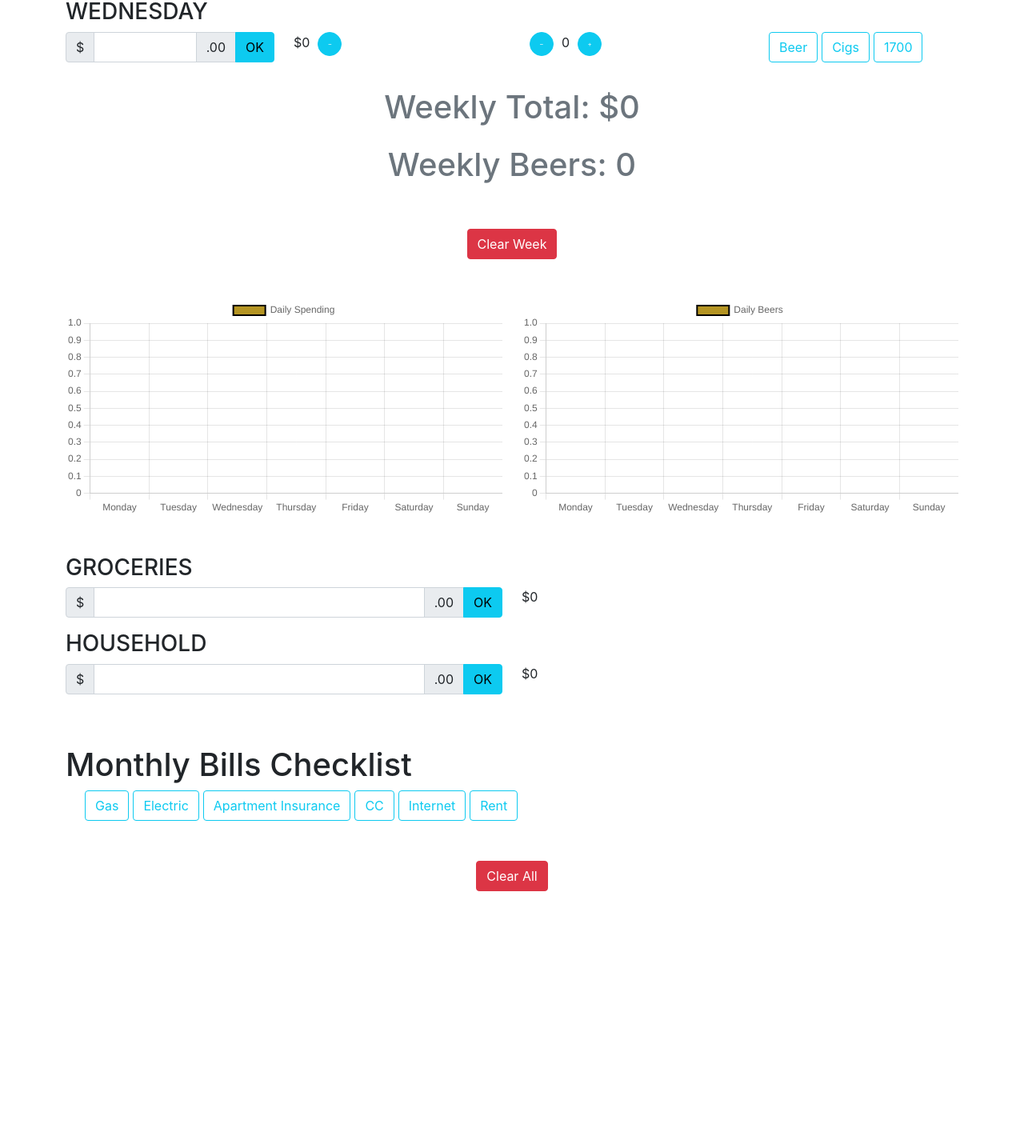
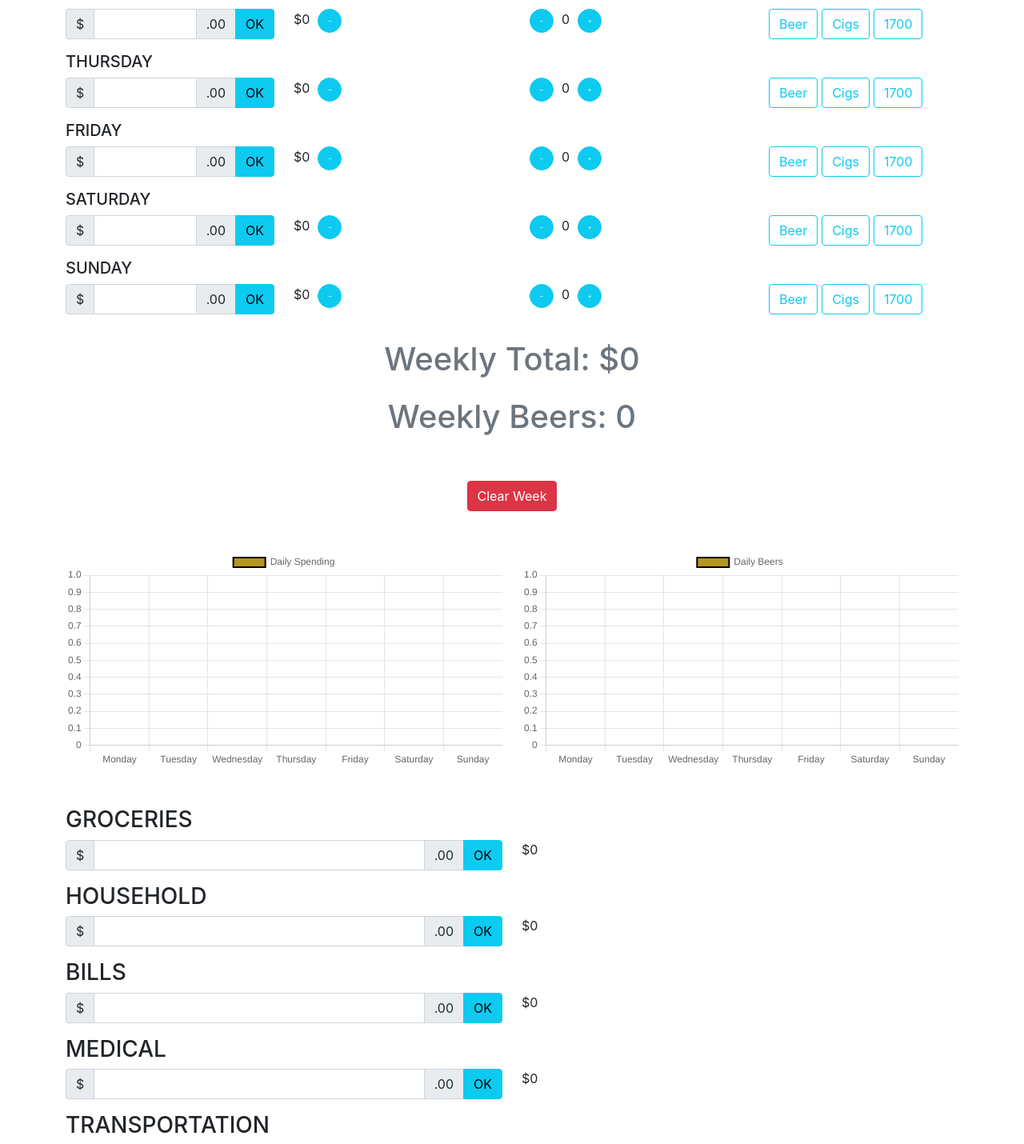
Before and after one commit to CatLibWilk/daily_details, a React (Create React App) app: page / in a window 1280 px wide. Shown: the part 249-1679 px from the top of the page at 80% size. Before the commit the page ends 1363 px from the top, so only its background shows below. Built offline with nearby package versions, Linux system fonts and the light colour scheme; no server answers; the database is empty.

Commit message:
fixed table label issue

```diff
--- a/src/App.js
+++ b/src/App.js
@@ -218,6 +218,46 @@ class App extends React.Component{
               subtractTotalMoney={ this.subtractTotalMoney }
               subtractBeers= {this.subtractBeers }/>
 
+          <DayRow title={"Thursday"}
+              totalMoney={ this.state.days_of_week.thursday.money }
+              totalBeers={ this.state.days_of_week.thursday.beers }
+
+              updateTotalMoney={ this.updateTotalMoney }
+              addBeers={this.addBeers}
+
+              subtractTotalMoney={ this.subtractTotalMoney }
+              subtractBeers= {this.subtractBeers }/>
+
+          <DayRow title={"Friday"}
+              totalMoney={ this.state.days_of_week.friday.money }
+              totalBeers={ this.state.days_of_week.friday.beers }
+
+              updateTotalMoney={ this.updateTotalMoney }
+              addBeers={this.addBeers}
+
+              subtractTotalMoney={ this.subtractTotalMoney }
+              subtractBeers= {this.subtractBeers }/>
+
+          <DayRow title={"Saturday"}
+              totalMoney={ this.state.days_of_week.saturday.money }
+              totalBeers={ this.state.days_of_week.saturday.beers }
+
+              updateTotalMoney={ this.updateTotalMoney }
+              addBeers={this.addBeers}
+
+              subtractTotalMoney={ this.subtractTotalMoney }
+              subtractBeers= {this.subtractBeers }/>
+
+          <DayRow title={"Sunday"}
+              totalMoney={ this.state.days_of_week.sunday.money }
+              totalBeers={ this.state.days_of_week.sunday.beers }
+
+              updateTotalMoney={ this.updateTotalMoney }
+              addBeers={this.addBeers}
+
+              subtractTotalMoney={ this.subtractTotalMoney }
+              subtractBeers= {this.subtractBeers }/>
+
           <div className="row h-100">
             <div className="col-sm my-auto text-center mt-3">
               <h1 className="text-secondary">Weekly Total: ${ this.state.days_of_week.totals.money }</h1>
@@ -238,8 +278,28 @@ class App extends React.Component{
 
           <div>
             <row className="row h-100">
-              <WeekChart daily_data_array={ Object.values( this.state.days_of_week ).map( ( day ) => day.money ) } title={"Daily Spending"} />
-              <WeekChart daily_data_array={ Object.values( this.state.days_of_week ).map( ( day ) => day.beers ) } title={"Daily Beers"} />
+              <WeekChart daily_data_array={
+                [
+                  this.state.days_of_week.monday.money,
+                  this.state.days_of_week.tuesday.money,
+                  this.state.days_of_week.wednesday.money,
+                  this.state.days_of_week.thursday.money,
+                  this.state.days_of_week.friday.money,
+                  this.state.days_of_week.saturday.money,
+                  this.state.days_of_week.sunday.money,
+                ]
+              } title={"Daily Spending"} />
+              <WeekChart daily_data_array={
+                [
+                  this.state.days_of_week.monday.beers,
+                  this.state.days_of_week.tuesday.beers,
+                  this.state.days_of_week.wednesday.beers,
+                  this.state.days_of_week.thursday.beers,
+                  this.state.days_of_week.friday.beers,
+                  this.state.days_of_week.saturday.beers,
+                  this.state.days_of_week.sunday.beers,
+                ]
+              } title={"Daily Beers"} />
             </row>
           </div>
           <div className="col-12 mt-5">
@@ -253,6 +313,22 @@ class App extends React.Component{
             update_monthly_expenditures={ this.update_monthly_expenditures }
             expenseTotal={ this.state.monthly_exenditures.household }
           />
+          <MonthlyExpenseRow
+            title={"Bills"}
+            update_monthly_expenditures={ this.update_monthly_expenditures }
+            expenseTotal={ this.state.monthly_exenditures.bills }
+          />
+          <MonthlyExpenseRow
+            title={"Medical"}
+            update_monthly_expenditures={ this.update_monthly_expenditures }
+            expenseTotal={ this.state.monthly_exenditures.medical }
+          />
+          <MonthlyExpenseRow
+            title={"Transportation"}
+            update_monthly_expenditures={ this.update_monthly_expenditures }
+            expenseTotal={ this.state.monthly_exenditures.transportation }
+          />
+
           </div>
           <div className="col-sm mt-5">
             <h1>Monthly Bills Checklist</h1>
@@ -265,7 +341,7 @@ class App extends React.Component{
             </div>
           </div>
 
-        </div>
+      </div>
     )
   }
 
--- a/src/components/DayRow.jsx
+++ b/src/components/DayRow.jsx
@@ -7,7 +7,7 @@ function DayRow(props){
 
     return(
         <>
-        <h3>{props.title.toUpperCase()}</h3>
+        <h5>{props.title.toUpperCase()}</h5>
         <div className="row h-100">
 
             <Input cf={ props.updateTotalMoney } category={ props.title }/>
--- a/src/components/WeekChart.jsx
+++ b/src/components/WeekChart.jsx
@@ -20,7 +20,6 @@ ChartJS.register(
 );
 
 function WeekChart({daily_data_array, title}){
-
 
   const data = {
     labels: [
```
